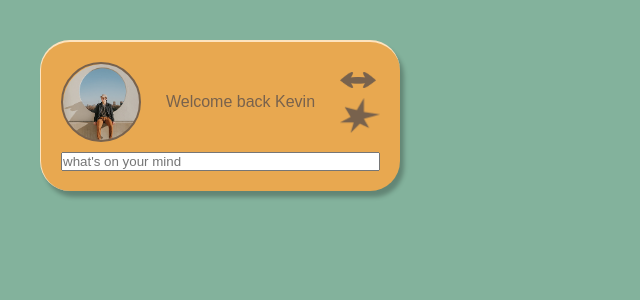
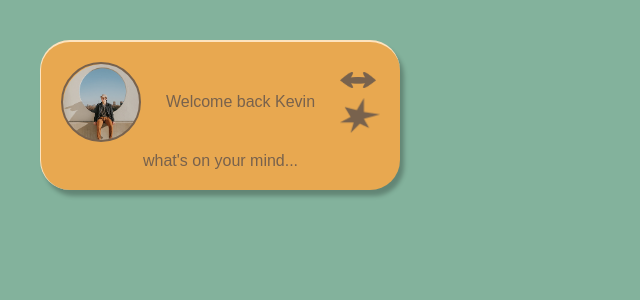
Before and after one commit to Oljas-Dev/e-ventsme, a React (Vite) app: page /dashboard in a window 1280 px wide. Shown: the top 300 px of the page, without its empty margins (0-640 px from the left). Built offline with nearby package versions, Linux system fonts and the light colour scheme; a web font is replaced by a local one.

Commit message:
features updates

```diff
--- a/src/pages/Dashboard.tsx
+++ b/src/pages/Dashboard.tsx
@@ -18,6 +18,21 @@ const StyledDashBoard = styled.section`
 
 const IconsContainer = styled(FlexCol)`
   gap: 1rem;
+`;
+
+const StyledInput = styled.input`
+  font-family: inherit;
+  font-size: 1.6rem;
+  text-align: center;
+  background-color: transparent;
+  color: var(--color-footer);
+  width: 100%;
+  border-radius: 1rem;
+  border: none;
+
+  &::placeholder {
+    color: inherit;
+  }
 `;
 
 export default function Dashboard() {
@@ -53,7 +68,7 @@ export default function Dashboard() {
             <UseImages styles={styledFeatures} />
           </IconsContainer>
         </FlexBtw>
-        <input type="text" placeholder="what's on your mind" />
+        <StyledInput type="text" placeholder="what's on your mind..." />
       </Wrapper>
     </StyledDashBoard>
   );
```
